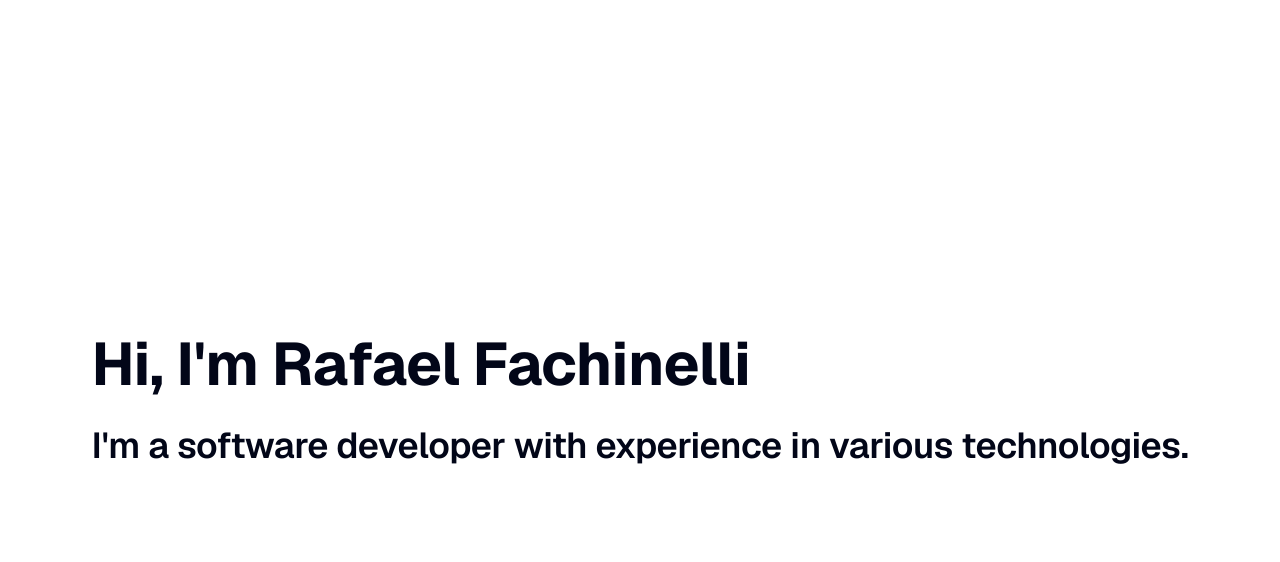
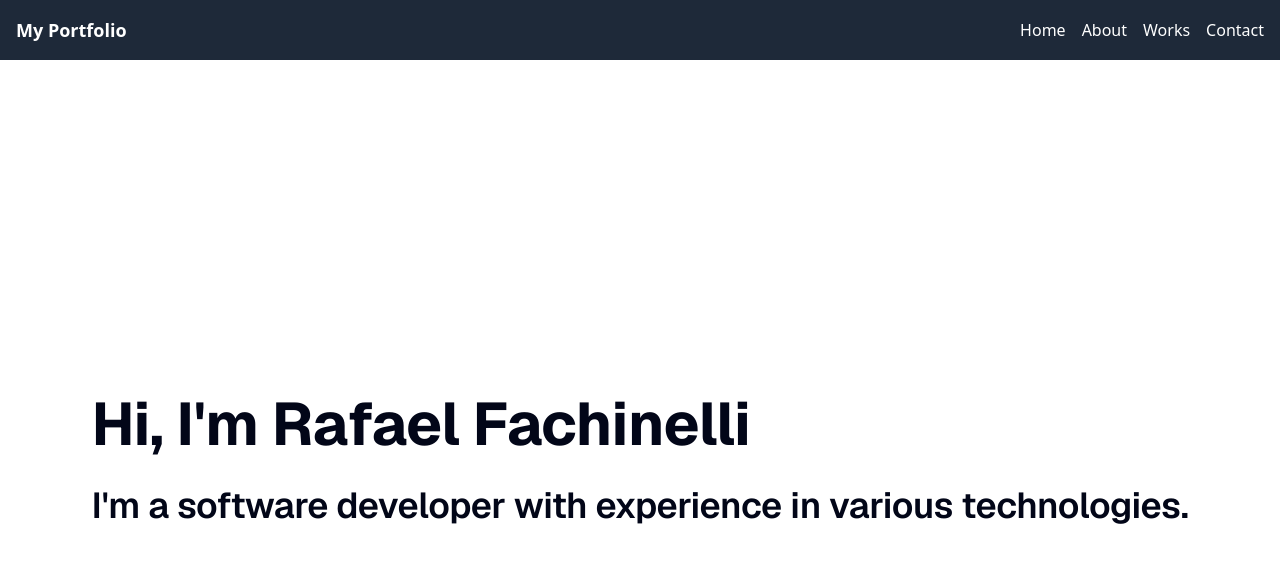
Before and after one commit to rafaelfachinelli/portfolio, a Next.js app: page /en in a window 1280 px wide. Shown: the top 562 px of the page. Built offline with nearby package versions, Linux system fonts and the light colour scheme.

Commit message:
feat: add project context, enhance internationalization, and implement new layout and navigation components

```diff
--- a/dictionaries/en-US.json
+++ b/dictionaries/en-US.json
@@ -2,5 +2,25 @@
   "home": {
     "welcome": "Hi, I'm Rafael Fachinelli",
     "description": "I'm a software developer with experience in various technologies."
+  },
+  "work": {
+    "title": "My Work",
+    "description": "Here are some of the projects I've worked on."
+  },
+  "about": {
+    "title": "About Me",
+    "description": "Learn more about my background and skills."
+  },
+  "contact": {
+    "title": "Contact Me",
+    "description": "Feel free to reach out for collaborations or inquiries."
+  },
+  "navbar": {
+    "title": "My Portfolio",
+    "home": "Home",
+    "about": "About",
+    "work": "Work",
+    "works": "Works",
+    "contact": "Contact"
   }
 }
--- a/dictionaries/pt-BR.json
+++ b/dictionaries/pt-BR.json
@@ -2,5 +2,25 @@
   "home": {
     "welcome": "Oi, eu sou Rafael Fachinelli",
     "description": "Sou um desenvolvedor de software com experiência em várias tecnologias."
+  },
+  "work": {
+    "title": "Meu Trabalho",
+    "description": "Aqui estão alguns dos projetos em que trabalhei."
+  },
+  "about": {
+    "title": "Sobre Mim",
+    "description": "Saiba mais sobre minha experiência e habilidades."
+  },
+  "contact": {
+    "title": "Contate-me",
+    "description": "Sinta-se à vontade para entrar em contato para colaborações ou dúvidas."
+  },
+  "navbar": {
+    "title": "Meu Portfólio",
+    "home": "Início",
+    "about": "Sobre",
+    "work": "Trabalho",
+    "contact": "Contato",
+    "works": "Trabalhos"
   }
 }
--- a/src/app/[lang]/(home)/layout.tsx
+++ b/src/app/[lang]/(home)/layout.tsx
@@ -1,21 +1,21 @@
-import type { Metadata } from "next";
-import { Geist, Geist_Mono } from "next/font/google";
-import "../../globals.css";
-import { i18n, type Locale } from "../../../../i18n-config";
+import type { Metadata } from 'next';
+import { Geist, Geist_Mono } from 'next/font/google';
+import '../../globals.css';
+import { i18n, type Locale } from '../../../../i18n-config';
 
 const geistSans = Geist({
-  variable: "--font-geist-sans",
-  subsets: ["latin"],
+  variable: '--font-geist-sans',
+  subsets: ['latin'],
 });
 
 const geistMono = Geist_Mono({
-  variable: "--font-geist-mono",
-  subsets: ["latin"],
+  variable: '--font-geist-mono',
+  subsets: ['latin'],
 });
 
 export const metadata: Metadata = {
-  title: "Rafael Fachinelli | Full Stack Developer",
-  description: "A portfolio website showcasing my work and skills as a full stack developer.",
+  title: 'Home',
+  description: 'Welcome to the home page.',
 };
 
 export async function generateStaticParams() {
@@ -26,7 +26,7 @@ export default async function RootLayout({
   children,
   params,
 }: Readonly<{
-  children: React.ReactNode
+  children: React.ReactNode;
   params: Promise<{ lang: Locale }>;
 }>) {
   return (
--- /dev/null
+++ b/src/app/[lang]/about/layout.tsx
@@ -0,0 +1,18 @@
+import '../../globals.css';
+
+export const metadata = {
+  title: 'About',
+  description: 'Learn more about us.',
+};
+
+export default function RootLayout({
+  children,
+}: {
+  children: React.ReactNode;
+}) {
+  return (
+    <html lang="en">
+      <body>{children}</body>
+    </html>
+  );
+}
--- /dev/null
+++ b/src/app/[lang]/about/page.tsx
@@ -0,0 +1,18 @@
+import { Locale } from '../../../../i18n-config';
+import { getDictionary } from '../../../../get-dictionary';
+
+export default async function About({
+  params,
+}: {
+  params: Promise<{ lang: Locale }>;
+}) {
+  const { lang } = await params;
+  const dictionary = await getDictionary(lang);
+
+  return (
+    <div className="min-h-screen p-8 pb-20 sm:p-20">
+      <h1 className="text-4xl font-bold">{dictionary.about.title}</h1>
+      <p className="text-lg">{dictionary.about.description}</p>
+    </div>
+  );
+}
--- /dev/null
+++ b/src/app/[lang]/contact/layout.tsx
@@ -0,0 +1,18 @@
+import '../../globals.css';
+
+export const metadata = {
+  title: 'Contact',
+  description: 'Get in touch with us.',
+};
+
+export default function RootLayout({
+  children,
+}: {
+  children: React.ReactNode;
+}) {
+  return (
+    <html lang="en">
+      <body>{children}</body>
+    </html>
+  );
+}
--- /dev/null
+++ b/src/app/[lang]/contact/page.tsx
@@ -0,0 +1,18 @@
+import { Locale } from '../../../../i18n-config';
+import { getDictionary } from '../../../../get-dictionary';
+
+export default async function Contact({
+  params,
+}: {
+  params: Promise<{ lang: Locale }>;
+}) {
+  const { lang } = await params;
+  const dictionary = await getDictionary(lang);
+
+  return (
+    <div className="min-h-screen p-8 pb-20 sm:p-20">
+      <h1 className="text-4xl font-bold">{dictionary.contact.title}</h1>
+      <p className="text-lg">{dictionary.contact.description}</p>
+    </div>
+  );
+}
--- /dev/null
+++ b/src/app/[lang]/layout.tsx
@@ -0,0 +1,24 @@
+import '../globals.css';
+import { Navbar } from '@/components/ui/navbar';
+import { getDictionary } from '../../../get-dictionary';
+import { Locale } from '../../../i18n-config';
+
+export default async function RootLayout({
+  children,
+  params,
+}: {
+  children: React.ReactNode;
+  params: Promise<{ lang: Locale }>;
+}) {
+  const { lang } = await params;
+  const dictionary = await getDictionary(lang);
+
+  return (
+    <html lang={lang}>
+      <body className="min-h-screen bg-gray-100 text-gray-900">
+        <Navbar lang={lang} dictionary={dictionary} />
+        {children}
+      </body>
+    </html>
+  );
+}
--- /dev/null
+++ b/src/app/[lang]/works/layout.tsx
@@ -0,0 +1,20 @@
+import '../../globals.css';
+
+export const metadata = {
+  title: 'Next.js',
+  description: 'Generated by Next.js',
+};
+
+export default function RootLayout({
+  children,
+}: {
+  children: React.ReactNode;
+}) {
+  return (
+    <main>
+      <div className="flex flex-col items-center justify-center min-h-screen bg-gray-100 text-gray-900">
+        {children}
+      </div>
+    </main>
+  );
+}
--- /dev/null
+++ b/src/app/[lang]/works/page.tsx
@@ -0,0 +1,18 @@
+import { Locale } from '../../../../i18n-config';
+import { getDictionary } from '../../../../get-dictionary';
+
+export default async function Works({
+  params,
+}: {
+  params: Promise<{ lang: Locale }>;
+}) {
+  const { lang } = await params;
+  const dictionary = await getDictionary(lang);
+
+  return (
+    <div className="min-h-screen p-8 pb-20 sm:p-20">
+      <h1 className="text-4xl font-bold">{dictionary.work.title}</h1>
+      <p className="text-lg">{dictionary.work.description}</p>
+    </div>
+  );
+}
--- /dev/null
+++ b/src/components/ui/navbar.tsx
@@ -0,0 +1,45 @@
+import Link from 'next/link';
+
+export function Navbar({
+  lang,
+  dictionary,
+}: Readonly<{
+  lang: string;
+  dictionary: {
+    navbar: {
+      title: string;
+      home: string;
+      about: string;
+      works: string;
+      contact: string;
+    };
+  };
+}>) {
+  return (
+    <nav className="flex justify-between items-center p-4 bg-gray-800 text-white">
+      <div className="text-lg font-bold">{dictionary.navbar.title}</div>
+      <ul className="flex space-x-4">
+        <li>
+          <Link href={`/${lang}`} className="hover:underline">
+            {dictionary.navbar.home}
+          </Link>
+        </li>
+        <li>
+          <Link href={`/${lang}/about`} className="hover:underline">
+            {dictionary.navbar.about}
+          </Link>
+        </li>
+        <li>
+          <Link href={`/${lang}/works`} className="hover:underline">
+            {dictionary.navbar.works}
+          </Link>
+        </li>
+        <li>
+          <Link href={`/${lang}/contact`} className="hover:underline">
+            {dictionary.navbar.contact}
+          </Link>
+        </li>
+      </ul>
+    </nav>
+  );
+}
```
Also changed, not shown: src/app/[lang]/(home)/page.tsx (+6 -6 lines), 1 other file (tests, documents, lock files or other folders).
